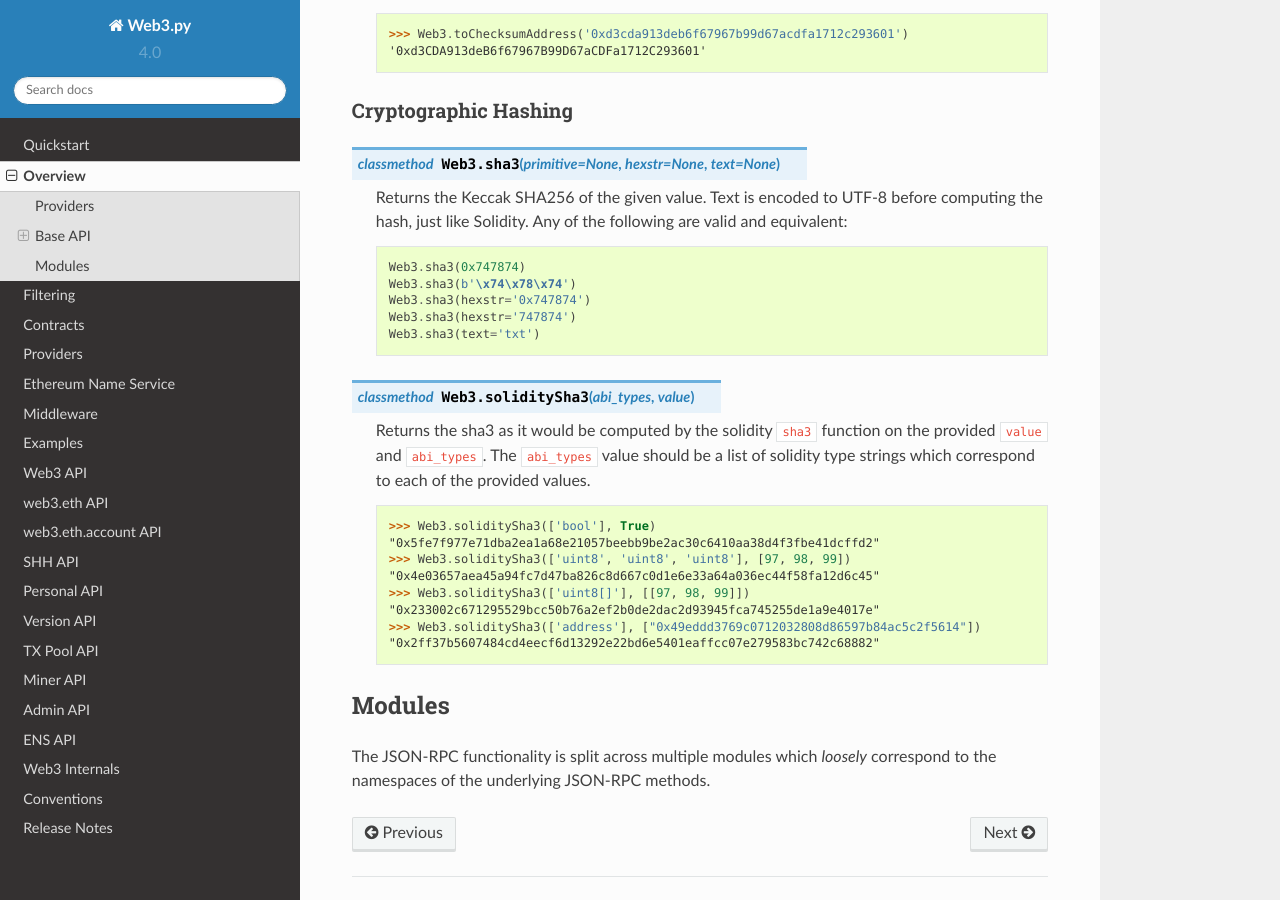
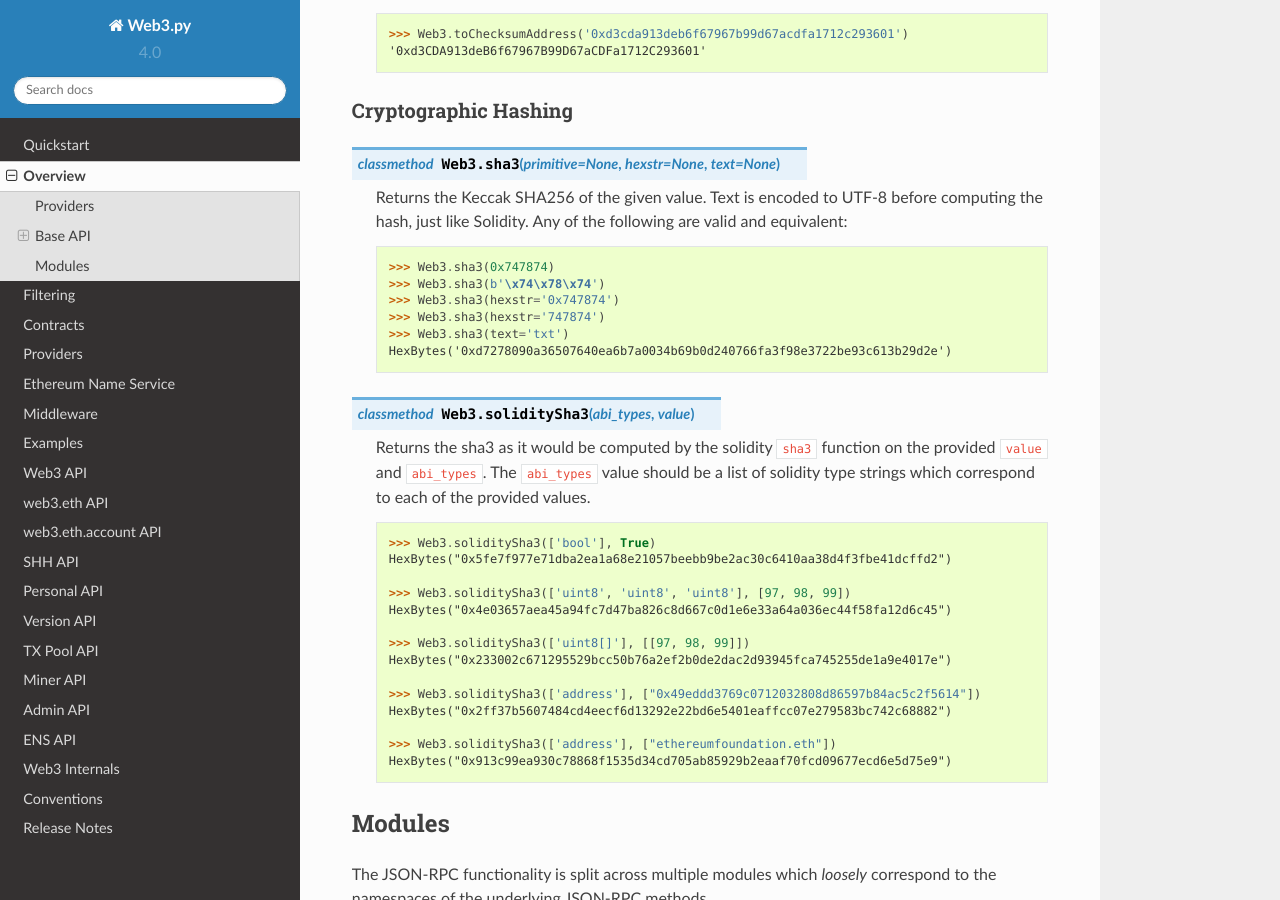
Before and after one commit to shuziren/web3.py, a Sphinx documentation site: the page built from docs/overview.rst, in a window 1280 px wide and 900 px high, scrolled down 3763 px. Built offline with Sphinx 7.4.7 and the Read the Docs theme 2.0.0, drawn with Linux system fonts in a browser that asks for light colours.

```diff
--- a/docs/conf.py
+++ b/docs/conf.py
@@ -78,6 +78,7 @@ exclude_patterns = [
     '_build',
     'web3.rst',
     'modules.rst',
+    'web3.auto.rst',
     'web3.middleware.rst',
     'web3.providers.rst',
     'web3.providers.eth_tester.rst',
--- a/docs/overview.rst
+++ b/docs/overview.rst
@@ -244,11 +244,12 @@ Cryptographic Hashing
 
     .. code-block:: python
 
-        Web3.sha3(0x747874)
-        Web3.sha3(b'\x74\x78\x74')
-        Web3.sha3(hexstr='0x747874')
-        Web3.sha3(hexstr='747874')
-        Web3.sha3(text='txt')
+        >>> Web3.sha3(0x747874)
+        >>> Web3.sha3(b'\x74\x78\x74')
+        >>> Web3.sha3(hexstr='0x747874')
+        >>> Web3.sha3(hexstr='747874')
+        >>> Web3.sha3(text='txt')
+        HexBytes('0xd7278090a36507640ea6b7a0034b69b0d240766fa3f98e3722be93c613b29d2e')
 
 .. py:classmethod:: Web3.soliditySha3(abi_types, value)
 
@@ -261,14 +262,19 @@ Cryptographic Hashing
     .. code-block:: python
 
         >>> Web3.soliditySha3(['bool'], True)
-        "0x5fe7f977e71dba2ea1a68e21057beebb9be2ac30c6410aa38d4f3fbe41dcffd2"
+        HexBytes("0x5fe7f977e71dba2ea1a68e21057beebb9be2ac30c6410aa38d4f3fbe41dcffd2")
+
         >>> Web3.soliditySha3(['uint8', 'uint8', 'uint8'], [97, 98, 99])
-        "0x4e03657aea45a94fc7d47ba826c8d667c0d1e6e33a64a036ec44f58fa12d6c45"
+        HexBytes("0x4e03657aea45a94fc7d47ba826c8d667c0d1e6e33a64a036ec44f58fa12d6c45")
+
         >>> Web3.soliditySha3(['uint8[]'], [[97, 98, 99]])
-        "0x233002c671295529bcc50b76a2ef2b0de2dac2d93945fca745255de1a9e4017e"
+        HexBytes("0x233002c671295529bcc50b76a2ef2b0de2dac2d93945fca745255de1a9e4017e")
+
         >>> Web3.soliditySha3(['address'], ["0x49eddd3769c0712032808d86597b84ac5c2f5614"])
-        "0x2ff37b5607484cd4eecf6d13292e22bd6e5401eaffcc07e279583bc742c68882"
+        HexBytes("0x2ff37b5607484cd4eecf6d13292e22bd6e5401eaffcc07e279583bc742c68882")
 
+        >>> Web3.soliditySha3(['address'], ["ethereumfoundation.eth"])
+        HexBytes("0x913c99ea930c78868f1535d34cd705ab85929b2eaaf70fcd09677ecd6e5d75e9")
 
 Modules
 -------
```
Also changed, not shown: docs/releases.rst (+16 -2 lines).
